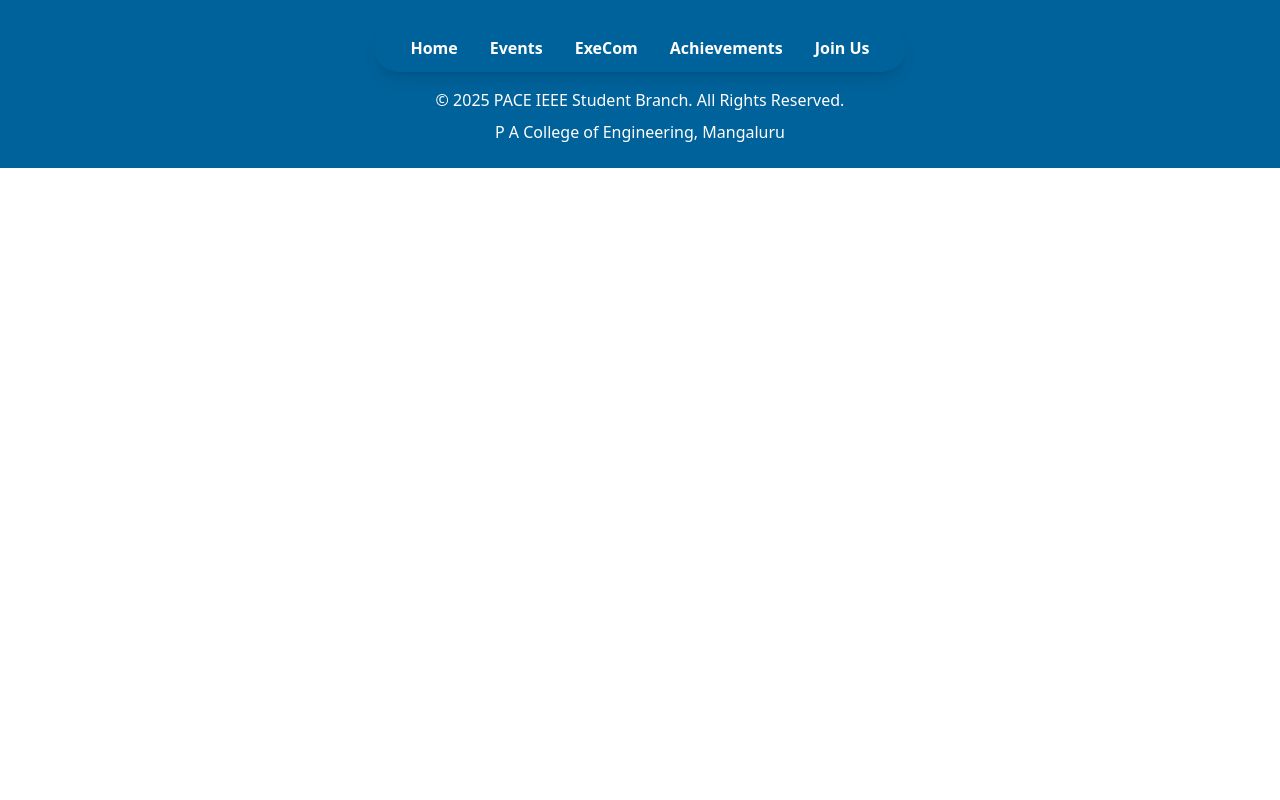
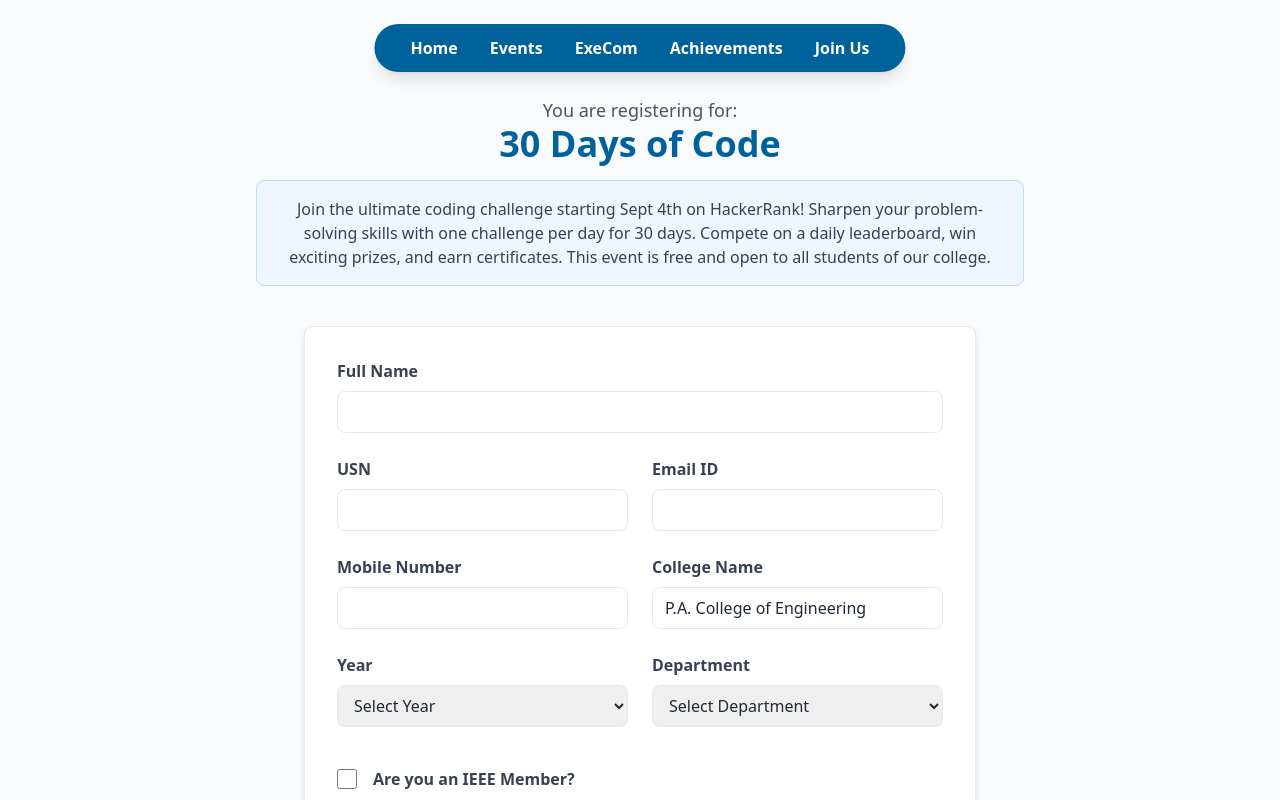
Before and after one commit to hibaah12/IEEE_SBC_Website, a React (Create React App) app: page /register/30-days-of-code in a window 1280 px wide. Shown: the top 800 px of the page. Built offline with nearby package versions, Linux system fonts and the light colour scheme.

Commit message:
Finished with Frontend UI of Registration

```diff
--- a/src/App.js
+++ b/src/App.js
@@ -6,6 +6,7 @@
 import EventsPage from './pages/EventsPage';
 import ExeComPage from './pages/ExeComPage';
 import AchievementsPage from './pages/AchievementsPage';
+import RegistrationPage from './pages/RegistrationPage';
 import RegistrationComingSoonPage from './pages/RegistrationComingSoonPage';
 import RegistrationPlaceholderPage from './pages/RegistrationClosedPage';
 import ScrollToTop from './components/ScrollToTop';
@@ -22,6 +23,7 @@
           <Route path="/events" element={<EventsPage />} />
           <Route path="/execom" element={<ExeComPage />} />
           <Route path="/achievements" element={<AchievementsPage />} />
+          <Route path="/register/:eventSlug" element={<RegistrationPage />} />
           <Route path="/registration-coming-soon" element={<RegistrationComingSoonPage />} />
           <Route path="/registration-closed" element={<RegistrationPlaceholderPage />} />
         </Routes>
--- a/src/components/Footer.jsx
+++ b/src/components/Footer.jsx
@@ -28,8 +28,7 @@
           </div>
         </div>
         <p>
-          &copy; {new Date().getFullYear()} PACE IEEE Student Branch. All Rights
-          Reserved.
+          This website is maintained by the IEEE Student Branch of P.A. College of Engineering, Mangalore. It is not an official IEEE global website.
         </p>
         <p className="mt-2">P A College of Engineering, Mangaluru</p>
       </div>
--- /dev/null
+++ b/src/components/RegistrationForm.jsx
@@ -0,0 +1,124 @@
+// src/components/RegistrationForm.jsx
+import React, { useState } from 'react';
+
+// **CHANGE 1: Defined the initial state as a constant for easy reuse**
+const initialState = {
+  fullName: '',
+  usn: '',
+  email: '',
+  mobile: '',
+  year: '',
+  department: '',
+  college: 'P.A. College of Engineering',
+  isIeeeMember: false,
+  memberId: '',
+};
+
+const RegistrationForm = () => {
+  const [formData, setFormData] = useState(initialState);
+
+  const handleChange = (e) => {
+    const { name, value, type, checked } = e.target;
+    setFormData(prevState => ({
+      ...prevState,
+      [name]: type === 'checkbox' ? checked : value,
+    }));
+  };
+
+  const handleSubmit = (e) => {
+    e.preventDefault();
+    console.log('Form Submitted:', formData);
+    alert('Thank you for registering! (Form data logged to console)');
+    // **CHANGE 1 (cont.): Reset the form to its initial state after submission**
+    setFormData(initialState);
+  };
+
+  return (
+    <form onSubmit={handleSubmit} className="w-full max-w-2xl mx-auto bg-white p-8 rounded-lg shadow-md border border-gray-200">
+
+      <div className="grid grid-cols-1 md:grid-cols-2 gap-6">
+        {/* Full Name */}
+        <div className="md:col-span-2">
+          <label htmlFor="fullName" className="block text-gray-700 font-bold mb-2">Full Name</label>
+          <input type="text" name="fullName" id="fullName" value={formData.fullName} onChange={handleChange} className="w-full px-3 py-2 border rounded-lg focus:outline-none focus:ring-2 focus:ring-ieee-blue" required />
+        </div>
+
+        {/* USN */}
+        <div>
+          <label htmlFor="usn" className="block text-gray-700 font-bold mb-2">USN</label>
+          <input type="text" name="usn" id="usn" value={formData.usn} onChange={handleChange} className="w-full px-3 py-2 border rounded-lg focus:outline-none focus:ring-2 focus:ring-ieee-blue" required />
+        </div>
+
+        {/* Email ID */}
+        <div>
+          <label htmlFor="email" className="block text-gray-700 font-bold mb-2">Email ID</label>
+          <input type="email" name="email" id="email" value={formData.email} onChange={handleChange} className="w-full px-3 py-2 border rounded-lg focus:outline-none focus:ring-2 focus:ring-ieee-blue" required />
+        </div>
+
+        {/* Mobile Number */}
+        <div>
+          <label htmlFor="mobile" className="block text-gray-700 font-bold mb-2">Mobile Number</label>
+          <input type="tel" name="mobile" id="mobile" value={formData.mobile} onChange={handleChange} className="w-full px-3 py-2 border rounded-lg focus:outline-none focus:ring-2 focus:ring-ieee-blue" required />
+        </div>
+
+        {/* College Name */}
+        <div>
+          <label htmlFor="college" className="block text-gray-700 font-bold mb-2">College Name</label>
+          <input type="text" name="college" id="college" value={formData.college} onChange={handleChange} className="w-full px-3 py-2 border rounded-lg focus:outline-none focus:ring-2 focus:ring-ieee-blue" required />
+        </div>
+
+        {/* Year */}
+        <div>
+          <label htmlFor="year" className="block text-gray-700 font-bold mb-2">Year</label>
+          {/* **CHANGE 2: Updated the Year dropdown options** */}
+          <select name="year" id="year" value={formData.year} onChange={handleChange} className="w-full px-3 py-2 border rounded-lg focus:outline-none focus:ring-2 focus:ring-ieee-blue" required>
+            <option value="">Select Year</option>
+            <option value="1">1</option>
+            <option value="2">2</option>
+            <option value="3">3</option>
+            <option value="4">4</option>
+          </select>
+        </div>
+
+        {/* Department */}
+        <div>
+          <label htmlFor="department" className="block text-gray-700 font-bold mb-2">Department</label>
+          {/* **CHANGE 3: Updated the Department dropdown options** */}
+          <select name="department" id="department" value={formData.department} onChange={handleChange} className="w-full px-3 py-2 border rounded-lg focus:outline-none focus:ring-2 focus:ring-ieee-blue" required>
+            <option value="">Select Department</option>
+            <option value="CSE">Computer Science and Engineering (CSE)</option>
+            <option value="AIML">Artificial Intelligence and Machine Learning (AIML)</option>
+            <option value="EC">Electronics and Communication (EC)</option>
+            <option value="ME">Mechanical Engineering (ME)</option>
+            <option value="CV">Civil Engineering (CV)</option>
+            <option value="BT">Biotechnology (BT)</option>
+            <option value="ICSB">IoT and Cyber Security including Blockchain (ICSB)</option>
+          </select>
+        </div>
+
+        {/* IEEE Member Checkbox */}
+        <div className="md:col-span-2 flex items-center gap-4 mt-4">
+          <input type="checkbox" name="isIeeeMember" id="isIeeeMember" checked={formData.isIeeeMember} onChange={handleChange} className="h-5 w-5 rounded border-gray-300 text-ieee-blue focus:ring-ieee-blue" />
+          <label htmlFor="isIeeeMember" className="text-gray-700 font-bold">Are you an IEEE Member?</label>
+        </div>
+
+        {/* IEEE Member ID (Conditional) */}
+        {formData.isIeeeMember && (
+          <div className="md:col-span-2">
+            <label htmlFor="memberId" className="block text-gray-700 font-bold mb-2">IEEE Member ID</label>
+            <input type="text" name="memberId" id="memberId" value={formData.memberId} onChange={handleChange} className="w-full px-3 py-2 border rounded-lg focus:outline-none focus:ring-2 focus:ring-ieee-blue" required />
+          </div>
+        )}
+      </div>
+
+      <div className="mt-8">
+        <button type="submit" className="w-full bg-ieee-blue text-white font-bold py-3 px-6 rounded-lg hover:bg-blue-800 transition-colors">
+          Submit Registration
+        </button>
+      </div>
+
+    </form>
+  );
+};
+
+export default RegistrationForm;
--- /dev/null
+++ b/src/data/events.js
@@ -0,0 +1,15 @@
+// src/data/events.js
+
+const allEvents = [
+  {
+    id: 1,
+    title: "30 Days of Code",
+    slug: "30-days-of-code",
+    description: "Join the ultimate coding challenge starting Sept 4th on HackerRank! Sharpen your problem-solving skills with one challenge per day for 30 days. Compete on a daily leaderboard, win exciting prizes, and earn certificates. This event is free and open to all students of our college.",
+    date: "Ongoing until Oct 2, 2025",
+    image: "/images/events/30-days-of-code.jpg",
+    status: "ongoing",
+  },
+];
+
+export default allEvents;
--- /dev/null
+++ b/src/pages/RegistrationPage.jsx
@@ -0,0 +1,40 @@
+// src/pages/RegistrationPage.jsx
+import React from 'react';
+import { useParams, Link } from 'react-router-dom';
+import RegistrationForm from '../components/RegistrationForm';
+import allEvents from '../data/events.js';
+
+const RegistrationPage = () => {
+  const { eventSlug } = useParams();
+  const event = allEvents.find(e => e.slug === eventSlug);
+
+  if (!event) {
+    return (
+      <div className="flex min-h-screen items-center justify-center text-center px-4 pt-24">
+        <div>
+          <h1 className="text-3xl font-bold text-red-500">Event Not Found</h1>
+          <p className="mt-4 text-lg text-gray-600">The event you are looking for does not exist.</p>
+          <Link to="/events" className="mt-6 inline-block rounded bg-ieee-blue px-6 py-3 font-bold text-white transition-colors hover:bg-blue-800">
+            &larr; View All Events
+          </Link>
+        </div>
+      </div>
+    );
+  }
+
+  return (
+    <div className="pt-24 pb-16 min-h-screen bg-gray-50 flex flex-col items-center px-4">
+      <div className="text-center mb-10 max-w-3xl"> {/* Added max-w-3xl for better text wrapping */}
+        <p className="text-lg text-gray-600">You are registering for:</p>
+        <h1 className="text-4xl font-bold text-ieee-blue">{event.title}</h1>
+
+        <p className="mt-4 text-md text-gray-700 bg-blue-50 border border-blue-200 p-4 rounded-lg">
+          {event.description}
+        </p>
+      </div>
+      <RegistrationForm />
+    </div>
+  );
+};
+
+export default RegistrationPage;
```
Also changed, not shown: src/pages/EventsPage.jsx (+12 -36 lines).
